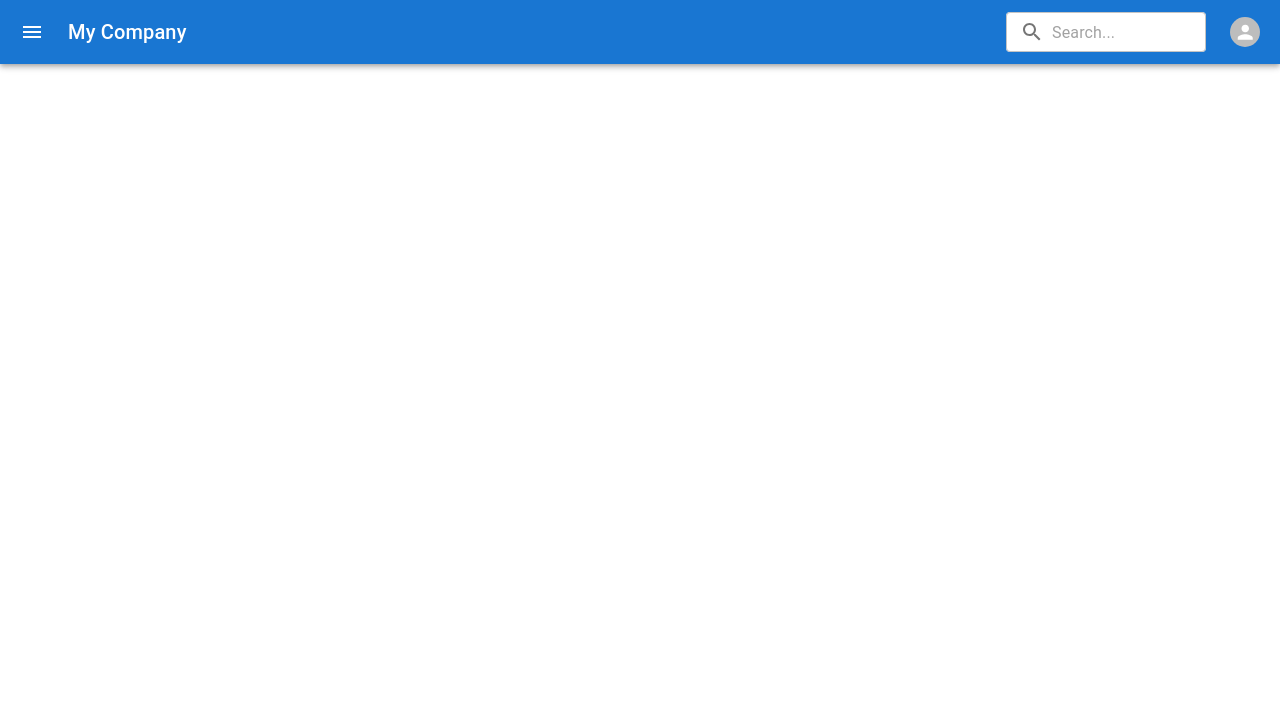
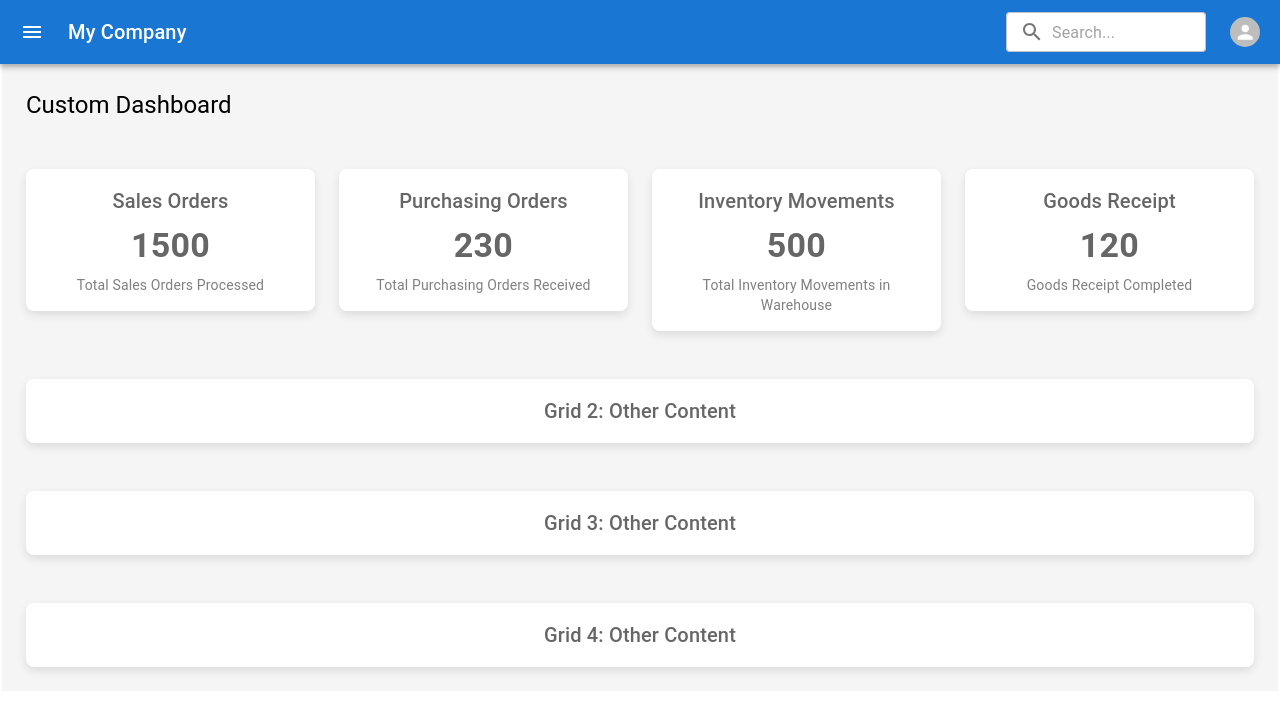
Before and after one commit to vishaljagdhane/sap, a React (Create React App) app in the folder sap/: page /admin-dashabord in a window 1280 px wide. Shown: the top 716 px of the page. Built offline with nearby package versions, Linux system fonts and the light colour scheme; sample sign-in values are in the browser's storage.

Commit message:
This is updated dashbaord page

```diff
--- a/sap/src/App.js
+++ b/sap/src/App.js
@@ -24,7 +24,14 @@ export default function App() {
  />
 
  <Route path="/user-table-data" element={<UserTableData />}></Route>
-   </Routes>
+ <Route path='/Dashbaord' element={<h1>Dashbaord</h1>}></Route>
+ <Route path='/Button' element={<h1>Button</h1>}></Route>
+ <Route path='/TextFiled' element={<h1>TextFiled</h1>}></Route>
+ <Route path='/Table' element={<h1>Table</h1>}></Route>
+ <Route path='/According' element={<h1>According</h1>}></Route>
+
+ </Routes>
+
 
    </BrowserRouter>
 
--- /dev/null
+++ b/sap/src/Component/DashbordComponent.jsx
@@ -0,0 +1,83 @@
+import React from 'react';
+import { Box, Grid, Typography, styled, Paper } from '@mui/material';
+
+// Dummy data for the dashboard
+const dashboardData = [
+  { title: 'Sales Orders', value: 1500, description: 'Total Sales Orders Processed' },
+  { title: 'Purchasing Orders', value: 230, description: 'Total Purchasing Orders Received' },
+  { title: 'Inventory Movements', value: 500, description: 'Total Inventory Movements in Warehouse' },
+  { title: 'Goods Receipt', value: 120, description: 'Goods Receipt Completed' },
+];
+
+export default function DashbordComponent() {
+  // Styled Paper component for each grid item
+  const Item = styled(Paper)(({ theme }) => ({
+    backgroundColor: '#fff',
+    ...theme.typography.body2,
+    padding: theme.spacing(2),
+    textAlign: 'center',
+    color: theme.palette.text.secondary,
+    boxShadow: '0px 4px 10px rgba(0, 0, 0, 0.1)',
+    borderRadius: '8px',
+  }));
+
+  return (
+    <Box sx={{ position: 'relative', width: '100%', height: 'auto', bgcolor: '#f5f5f5', display: 'block' }}>
+      {/* Dashboard Header */}
+      <Box sx={{ position: 'relative', width: '90%', padding: 3 }}>
+        <Typography variant="h5">Custom Dashboard</Typography>
+      </Box>
+
+      {/* Grid Layout for Dashboard */}
+      <Box sx={{ flexGrow: 1, padding: 3 }}>
+      <Grid container spacing={3}>
+      {/* First Grid: Sales, Purchasing, Inventory Movements, Goods Receipt */}
+      {dashboardData.map((item, index) => (
+        <Grid item xs={12} sm={3} key={index}>
+          <Item>
+            <Typography variant="h6">{item.title}</Typography>
+            <Typography variant="h4" sx={{ fontWeight: 'bold', marginTop: 1 }}>
+              {item.value}
+            </Typography>
+            <Typography variant="body2" sx={{ marginTop: 1, color: 'gray' }}>
+              {item.description}
+            </Typography>
+          </Item>
+        </Grid>
+      ))}
+    </Grid>
+      </Box>
+
+      {/* Additional Grids */}
+      <Box sx={{ flexGrow: 1, padding: 3 }}>
+        <Grid container spacing={2}>
+          <Grid item xs={12}>
+            <Item>
+              <Typography variant="h6">Grid 2: Other Content</Typography>
+            </Item>
+          </Grid>
+        </Grid>
+      </Box>
+
+      <Box sx={{ flexGrow: 1, padding: 3 }}>
+        <Grid container spacing={2}>
+          <Grid item xs={12}>
+            <Item>
+              <Typography variant="h6">Grid 3: Other Content</Typography>
+            </Item>
+          </Grid>
+        </Grid>
+      </Box>
+
+      <Box sx={{ flexGrow: 1, padding: 3 }}>
+        <Grid container spacing={2}>
+          <Grid item xs={12}>
+            <Item>
+              <Typography variant="h6">Grid 4: Other Content</Typography>
+            </Item>
+          </Grid>
+        </Grid>
+      </Box>
+    </Box>
+  );
+}
--- a/sap/src/module/AdminModule/AdminDashbaord.jsx
+++ b/sap/src/module/AdminModule/AdminDashbaord.jsx
@@ -1,47 +1,89 @@
-import React, { useState } from 'react'
-import TopBar from './TopBar'
-
-import { Box } from '@mui/material'
-import LeftSidePanel from './LeftSideBar'
+import React, { useState } from 'react';
+import { Box } from '@mui/material';
+import TopBar from './TopBar';
+import LeftSideBar from './LeftSideBar';
+import DashbordComponent from '../../Component/DashbordComponent';
 
 export default function AdminDashboard() {
-  const [isLeftPanelOpen, setIsLeftPanelOpen] = useState(false)
+  const [isLeftPanelOpen, setIsLeftPanelOpen] = useState(false);
+  const [activeItem, setActiveItem] = useState('home');// State for the content
 
-  // Toggle the left panel open/close
+  // Handle menu item click in the sidebar
+  const handleMenuItemClick = (menuItem) => {
+    setActiveItem(menuItem); // Set the content based on clicked menu item
+  };
+
+  // Function to render content based on the selected menu
+  const renderContent = () => {
+    switch (activeItem) {
+      case 'home':
+        return <DashbordComponent/>;
+      case 'button':
+        return <h1>Button</h1>;
+      case 'editCompany':
+        return <h1>Edit Company</h1>;
+      case 'searchMaterials':
+        return <h1>Search Materials</h1>;
+      case 'createPurchaseRequisition':
+        return <h1>Create Purchase Requisition</h1>;
+      case 'vendorManagement':
+        return <h1>Vendor Management</h1>;
+      default:
+        return <h1>Work in progress</h1>;
+    }
+  };
+
+
   const toggleLeftPanel = () => {
-    setIsLeftPanelOpen((prevState) => !prevState)
-  }
+    setIsLeftPanelOpen((prevState) => !prevState);
+  };
 
   return (
-    <>
-      <Box sx={{ width: '100%', height: '100vh', display: 'flex' }}>
-
+    <Box sx={{ width: '100%', height: '100vh', display: 'flex', overflow: 'hidden' }}>
       {/* Left Side Panel - Positioned to the left side and takes 15% width */}
       <Box
         sx={{
-            width: isLeftPanelOpen ? '15%' : '0', // Open panel takes 15%, closed is 0
-            transition: 'width 0.3s ease', // Smooth transition for width change
-            flexShrink: 0, // Prevent shrinking
+          width: isLeftPanelOpen ? '15%' : '0',
+          transition: 'width 0.3s ease',
+          flexShrink: 0,
         }}
       >
-          <LeftSidePanel open={isLeftPanelOpen} />
+        <LeftSideBar open={isLeftPanelOpen} onMenuItemClick={handleMenuItemClick}  activeItem={activeItem}/>
       </Box>
 
       {/* Main Content Area - Takes full width minus the Left Panel width */}
       <Box
         sx={{
-            width: isLeftPanelOpen ? '85%' : '100%', // Adjust width based on panel state
-            transition: 'width 0.3s ease', // Smooth transition for content width
-            marginLeft: isLeftPanelOpen ? '3%' : '0', // Move content to the right when panel opens
-            display:'block', //
+          width: isLeftPanelOpen ? '85%' : '100%',
+          transition: 'width 0.3s ease',
+          marginLeft: isLeftPanelOpen ? '3%' : '0',
+          display: 'block',
+          overflow: 'hidden', // Prevent overflow here
+          boxSizing: 'border-box', // Ensure padding does not cause overflow
           ml:0
         }}
       >
         {/* Top Bar (Always visible on top) */}
+        <Box sx={{position:'relative',zIndex:1}}>
         <TopBar toggleLeftPanel={toggleLeftPanel} />
         </Box>
-
+        {/* Main Content Box */}
+        <Box
+          sx={{
+            position: 'relative',
+            top:-1,
+            zIndex:0,
+            padding: '2px',
+            width: '100%',
+            height: 'calc(100vh - 50px)', // Adjust height to prevent overflow
+            bgcolor: '#fffff',
+            boxSizing: 'border-box',
+            overflowY: 'auto', // Allow vertical scrolling if content overflows
+          }}
+        >
+          {renderContent()}
         </Box>
-    </>
-  )
+      </Box>
+    </Box>
+  );
 }
```
Also changed, not shown: sap/src/module/AdminModule/LeftSideBar.jsx (+112 -109 lines). Lines whose indentation alone changed are shown as unchanged.
